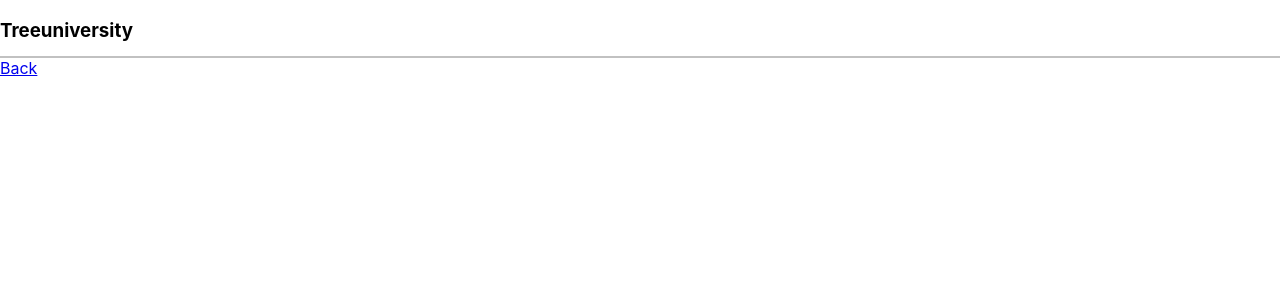
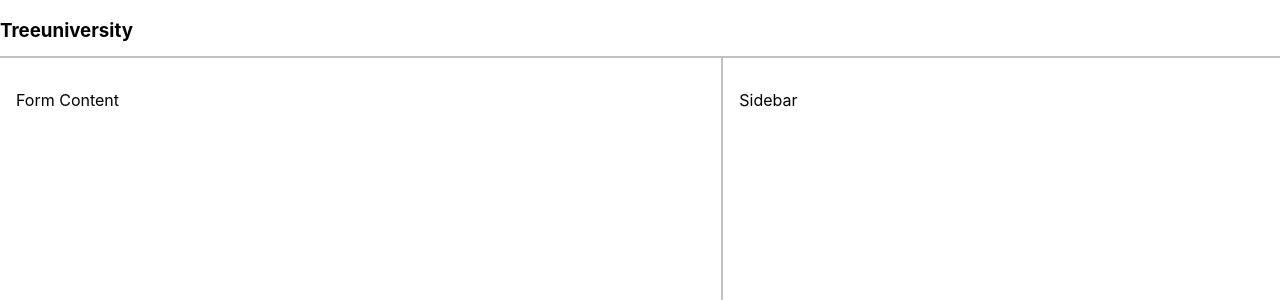
Before and after one commit to raphaelseher/treeuniversity, a React (Create React App) app: page /register in a window 1280 px wide. Shown: the top 300 px of the page. Built offline with nearby package versions, Linux system fonts and the light colour scheme.

Commit message:
Add basic layout with scrolling

```diff
--- a/src/pages/Register.tsx
+++ b/src/pages/Register.tsx
@@ -2,19 +2,26 @@ import React, { useState } from "react";
 import { Link } from "react-router-dom";
 import Header from "components/Header";
 import StudentCard from "components/StudentCard";
-import "../styles/App.css";
 import { EnvironmentConsumer } from "context/Environment";
+import "styles/Register.css";
 
 function Register() {
   return (
     <EnvironmentConsumer>
-      {([environment, setEnvironment]) => (
-        <div>
+      {([environment, _]) => (
+        <div id="register-page">
           <Header registrationCode={environment.registrationCode} />
+          <div id="content">
+            <div id="form-content">
+              <p>Form Content</p>
+            </div>
+            <div id="sidebar">
+              <p>Sidebar</p>
+            </div>
+          </div>
           {environment.registrationCode && (
             <StudentCard registrationCode={environment.registrationCode} />
           )}
-          <Link to="/">Back</Link>
         </div>
       )}
     </EnvironmentConsumer>
--- /dev/null
+++ b/src/styles/Register.css
@@ -0,0 +1,24 @@
+#register-page {
+  height: 100%;
+  overflow: hidden;
+}
+
+#register-page #content {
+  min-height: calc(100vh - var(--header-height));
+  display: flex;
+  flex-direction: row;
+}
+
+#register-page #form-content {
+  flex-basis: 0;
+  flex-grow: 999;
+  overflow: scroll;
+  padding: var(--padding-default);
+}
+
+#register-page #sidebar {
+  flex-basis: 524px;
+  flex-grow: 1;
+  padding: var(--padding-default);
+  border-left: 2px solid var(--default-inactive-color);
+}
```
